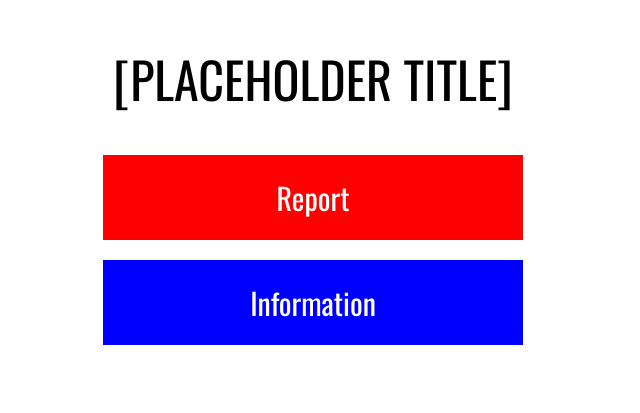
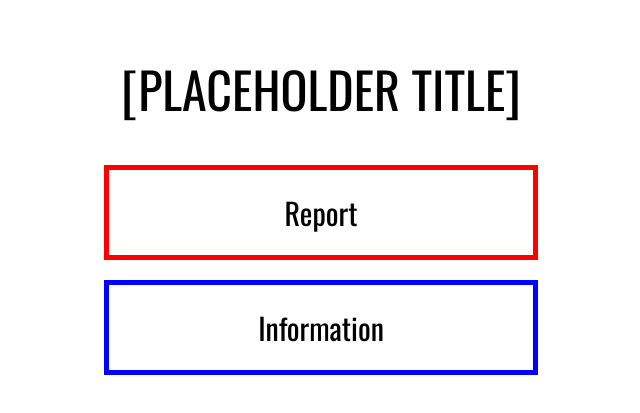
Before and after one commit to lgtyqz/abaw, a plain HTML site: page index.html in a window 1280 px wide. Shown: the part 149-562 px from the top of the page, without its empty margins (327-967 px from the left). Drawn offline with nearby package versions, Linux system fonts and the light colour scheme.

Commit message:
Hover Buttons 🅱ois

```diff
--- a/index.html
+++ b/index.html
@@ -22,20 +22,41 @@
                 color: white;
                 margin-top: 20px;
                 margin-bottom: 20px;
-                transition: all 0.3s ease;
+                transition: all 0.5s ease;
             }
             #reportB {
-                background-color: red;
+                background-color: white;
+                border: 5px solid red;
+                color: black;
             }
             #reportB:hover {
-                background-color: blue;
+                background-color: red;
+                color: white;
             }
             #infoB {
+                background-color: white;
+                border: 5px solid blue;
+                color: black;
+            }
+            #infoB:hover {
                 background-color: blue;
+                color: white;
             }
-            #content-container {
-                position: relative;
+            #splash-screen-container {
+                position: fixed;
+                width: 100%;
+                height: 100%;
+            }
+            #splash-screen-holder {
                 margin-top: 15%;
+            }
+            #report-screen-container {
+                background-color: black;
+                position: fixed;
+                width: 100%;
+                height: 100%;
+                top: 100%;
+                left: 0%;
             }
         </style>
         <script>
@@ -46,10 +67,15 @@
         </script>
     </head>
     <body>
-        <div id="content-container">
-            <div id="title">[PLACEHOLDER TITLE]</div>
-            <div id="reportB" class="bigButton" onclick="alert('Hello World!')">Report</div>
-            <div id="infoB" class="bigButton" onclick="alert('Hello World!')">Information</div>
+        <div id="splash-screen-container">
+            <div id="splash-screen-holder">
+                <div id="title">[PLACEHOLDER TITLE]</div>
+                <div id="reportB" class="bigButton" onclick="alert('Hello World!')">Report</div>
+                <div id="infoB" class="bigButton" onclick="alert('Hello World!')">Information</div>
+            </div>
+        </div>
+        <div id="report-screen-container">
+
         </div>
     </body>
 </html>
```
